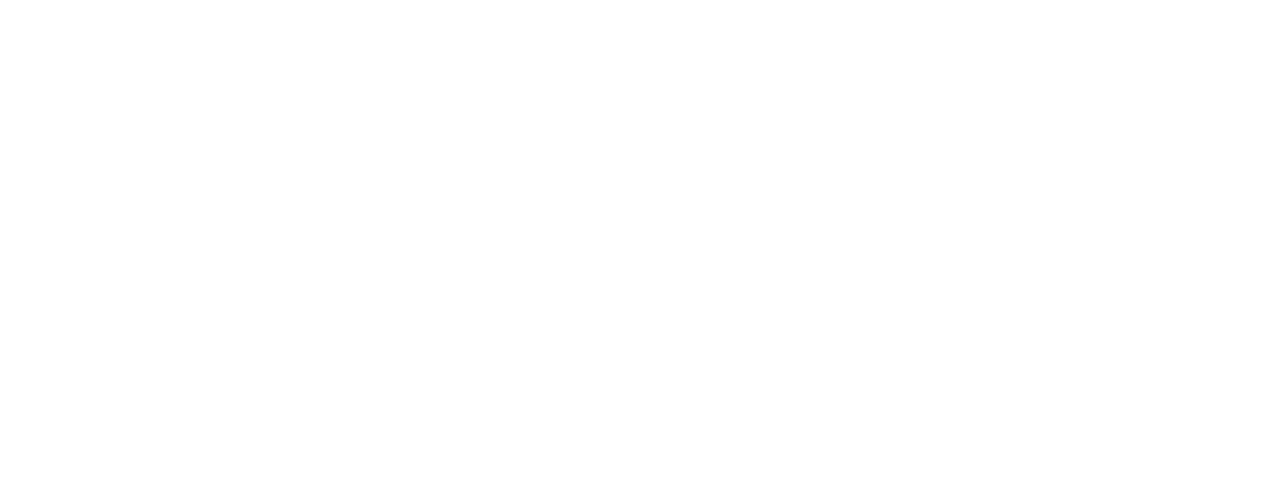
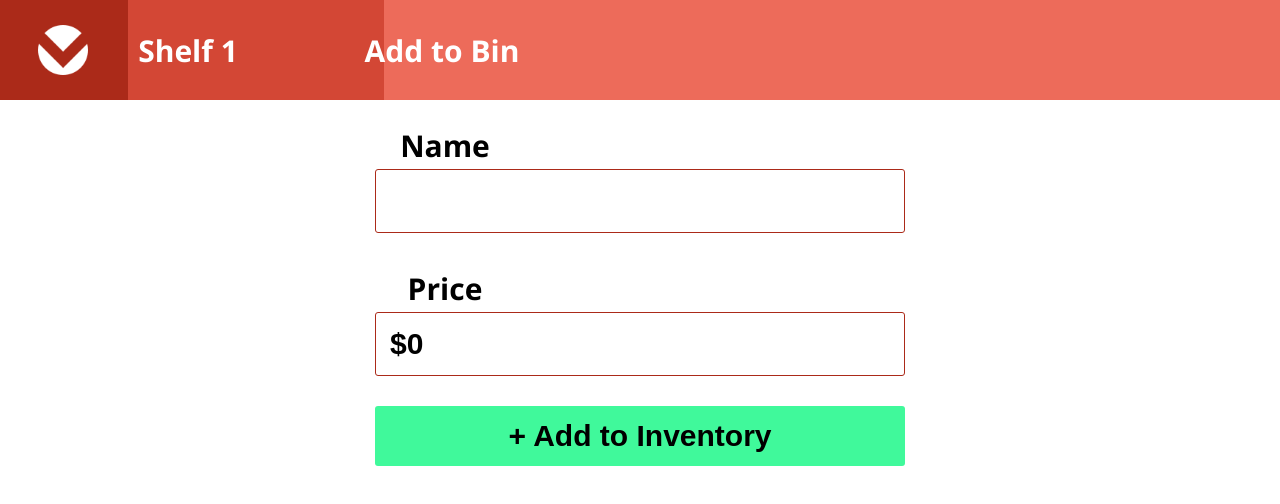
Before and after one commit to xanaduu/real-shelfie, a React (Create React App) app: page /#/create/1 in a window 1280 px wide. Shown: the top 504 px of the page. Built offline with nearby package versions, Linux system fonts and the light colour scheme.

Commit message:
bin styling, new product bin stores user input

```diff
--- a/src/App.css
+++ b/src/App.css
@@ -68,6 +68,40 @@
     box-sizing: border-box;
 }
 
+.BinHeader {
+    display: flex;
+}
+
+.BinHeader .headerLogo {
+    width: 10vw;
+    padding-bottom: 17px;
+    text-align: center;
+}
+
+.BinHeader .headerShelf {
+    background-color: #D34735;
+    height: 100%;
+    flex: 1;
+}
+
+.BinHeader .headerBin {
+    width: 70vw;
+    height: 100%;
+    background-color: #ED6B5A;
+}
+
+.headerShelf span {
+    position: relative;
+    top: 30px;
+    left: -68px;
+}
+
+.headerBin span {
+    position: relative;
+    top: 30px;
+    left: -390px;
+}
+
 
 /********************
 * SHELVES
@@ -116,17 +150,61 @@
     margin-left: 10px;
     border-radius: 3px;
     align-self: center;
+    box-sizing: border-box;
 }
 
-.bin h2 {
+.bin > h2 {
     font-family: 'Times New Roman',serif;
     color: #fff;
     text-align: center;
     margin-top: 12px;
     font-size: 1.9rem;
     font-weight: 400;
+    position: relative;
+    top: 12px;
 }
 
 .EmptyBin {
     background-color: #FFB8AF;
 }
+
+/********************
+* PRODUCTS
+********************/
+
+.NewProduct {
+    display: flex;
+    flex-direction: column;
+    justify-content: center;
+    align-items: center;
+}
+
+.NewProduct input {
+    width: 500px;
+    padding: 14px;
+    margin-bottom: 10px;
+    border: 1px solid #AB2A19;
+    border-radius: 3px;
+    font-size: 30px;
+    font-weight: bold;
+}
+
+.NewProduct span {
+    position: relative;
+    left: -200px;
+    margin: 25px 0 3px 10px;
+    font-size: 30px;
+    font-weight: bold;
+}
+
+.NewProduct button {
+    background-color: #40F99B;
+    font-weight: bold;
+    font-size: 30px;
+    padding: 13px;
+    width: 530px;
+    margin-top: 20px;
+    border-radius: 3px;
+    height: auto;
+    border: none;
+}
--- a/src/components/EmptyBin.js
+++ b/src/components/EmptyBin.js
@@ -1,11 +1,14 @@
 import React from 'react';
+import {Link} from 'react-router-dom';
 
-const EmptyBin = () => {
+const EmptyBin = (props) => {
 
     return (
-        <div className="bin EmptyBin">
-            <h2>+ Add inventory to bin</h2>
-        </div>
+        <Link to={`/create/${props.id}`}>
+            <div className="bin EmptyBin">
+                <h2>+ Add inventory to bin</h2>
+            </div>
+        </Link>
     )
 
 }
--- a/src/components/FullBin.js
+++ b/src/components/FullBin.js
@@ -1,13 +1,16 @@
 import React from 'react';
+import {Link} from 'react-router-dom';
 
 const FullBin = props => {
 
     return (
-        <div className="bin">
-            <h2>Bin {props.bin}</h2>
-            {/* {props.product}
-            {props.price} */}
-        </div>
+        <Link to={`/bin/${props.id}`}>
+            <div className="bin">
+                <h2>Bin {props.bin}</h2>
+                {/* {props.product}
+                {props.price} */}
+            </div>
+        </Link>
     )
 
 }
--- /dev/null
+++ b/src/components/Headers/BinHeader.js
@@ -0,0 +1,23 @@
+import React from 'react';
+import logo from './logo.png';
+import {Link} from 'react-router-dom';
+
+const BinHeader = (props) => {
+    return (
+        <div className="BinHeader header">
+            <Link to="/">
+                <div className="headerLogo">
+                    <img src={logo} alt="logo" />
+                </div>
+            </Link>
+            <div className="headerShelf">
+                <span>Shelf {props.id[0]}</span>
+            </div>
+            <div className="headerBin">
+                <span>Add to Bin {props.id[1]}</span>
+            </div>
+        </div>
+    )
+}
+
+export default BinHeader;
--- /dev/null
+++ b/src/components/NewProduct.js
@@ -0,0 +1,36 @@
+import React, {Component} from 'react';
+import BinHeader from './Headers/BinHeader';
+
+class NewProduct extends Component {
+    constructor(){
+        super();
+        this.state = {
+            product_name: '',
+            price: '$0'
+        }
+    }
+
+    updateName(val){
+        this.setState({ product_name: val })
+    }
+    updatePrice(val){
+        this.setState({ price: val[0] === '$' ? val : '$' + val })
+    }
+
+    render(){
+        return (
+            <div>
+                <BinHeader id={this.props.match.params.id} />
+                <div className="NewProduct">
+                    <span>Name</span>
+                    <input  onChange={e => this.updateName(e.target.value)}/>
+                    <span>Price</span>
+                    <input value={this.state.price} onChange={e => this.updatePrice(e.target.value)}/>
+                    <button>+ Add to Inventory</button>
+                </div>
+            </div>
+        )
+    }
+}
+
+export default NewProduct;
--- a/src/components/ShelfView.js
+++ b/src/components/ShelfView.js
@@ -28,11 +28,12 @@
                     bin={bin.bin}
                     product={bin.product_name}
                     price={bin.price}
-                    image={bin.image} />
+                    image={bin.image}
+                    id={this.props.match.params.label + (i+1)}  />
             } else {
                 return <EmptyBin
                     key={i}
-                    bin={i + 1}/>
+                    id={this.props.match.params.label + (i+1)} />
             }
         })
         return (
--- a/src/router.js
+++ b/src/router.js
@@ -2,13 +2,15 @@
 import { Switch, Route } from 'react-router-dom';
 import Home from './components/Home';
 import ShelfView from './components/ShelfView';
-// import Contents from './components/Contents';
+import Product from './components/Product';
+import NewProduct from './components/NewProduct';
 
 
 export default (
     <Switch>
         <Route exact path="/" component={ Home } />
         <Route path="/bins/:label" component={ ShelfView } />
-        {/* <Route path="/bin/:id" component={ Contents } /> */}
+        <Route path="/bin/:id" component={ Product } />
+        <Route path="/create/:id" component={ NewProduct } />
     </Switch>
 )
```
Also changed, not shown: src/components/Product.js (added).
